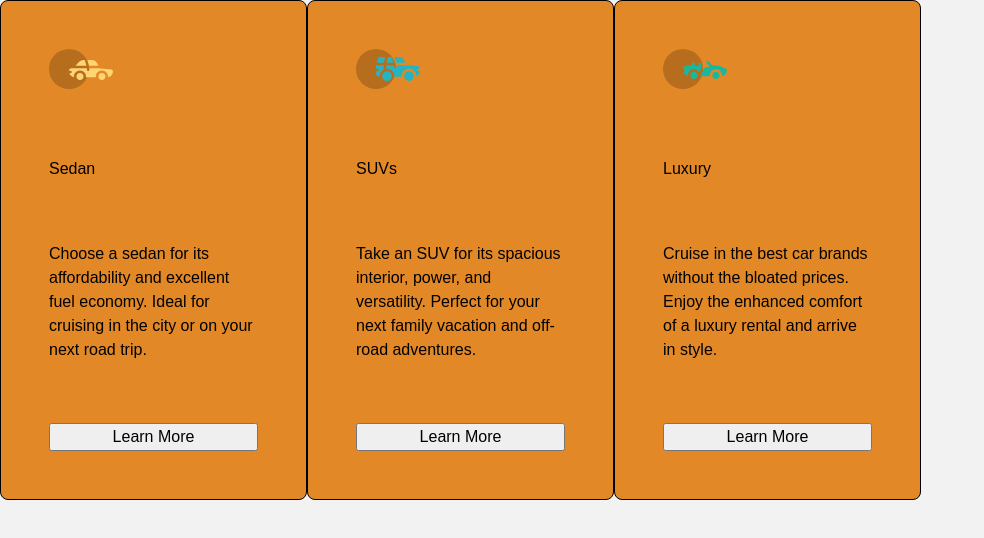
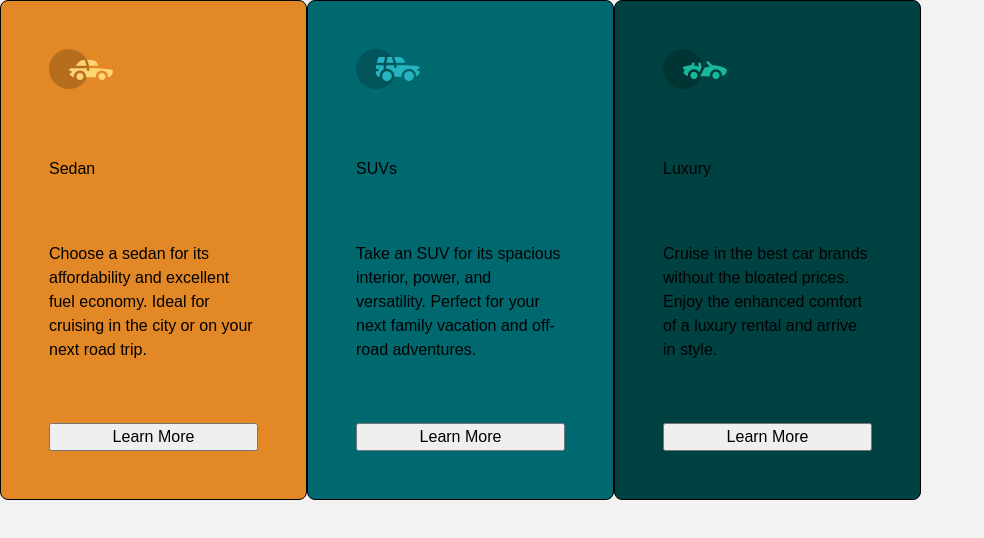
Before and after one commit to nicorithner/3-column-preview-card-component-FEM-solution, a React (Vite) app: page / in a window 1280 px wide. Shown: the top 538 px of the page, without its empty margins (0-984 px from the left). Built offline with nearby package versions, Linux system fonts and the light colour scheme; a web font is replaced by a local one.

Commit message:
Pass background colors to column from app.tsx

```diff
--- a/src/App.tsx
+++ b/src/App.tsx
@@ -9,17 +9,20 @@ function App() {
     <>
       <div className="columns-container">
         <Column
+          color={"orange"}
           icon={sedanIcon}
           title="Sedan"
           description="Choose a sedan for its affordability and excellent fuel economy. Ideal for cruising in the city or on your next road trip."
         />
         <Column
+          color={"darkCyan"}
           icon={suvIcon}
           title="SUVs"
           description="Take an SUV for its spacious interior, power, and versatility. Perfect for your next family vacation
 and off-road adventures. "
         />
         <Column
+          color={"veryDarkCyan"}
           icon={luxuryIcon}
           title="Luxury"
           description="Cruise in the best car brands without the bloated prices. Enjoy the enhanced comfort of a luxury
--- a/src/components/column/Column.scss
+++ b/src/components/column/Column.scss
@@ -1,7 +1,6 @@
 @use "../../sassStyles/" as *;
 
 .column-container {
-  background-color: $brightOrange;
   border: 1px solid black;
   border-radius: 8px;
   display: flex;
@@ -11,3 +10,15 @@
   min-height: 500px;
   padding: 48px;
 }
+
+.orange {
+  background-color: $brightOrange;
+}
+
+.darkCyan {
+  background-color: $darkCyan;
+}
+
+.veryDarkCyan {
+  background-color: $veryDarkCyan;
+}
--- a/src/components/column/Column.tsx
+++ b/src/components/column/Column.tsx
@@ -1,6 +1,7 @@
 import "./Column.scss";
 
 type Props = {
+  color: string;
   icon: string;
   title: string;
   description: string;
@@ -8,7 +9,7 @@ type Props = {
 export const Column = (props: Props) => {
   return (
     <>
-      <div className="column-container">
+      <div className={`column-container ${props.color}`}>
         <div className="icon">
           <img src={props.icon} alt="sedan icons" />
         </div>
```
